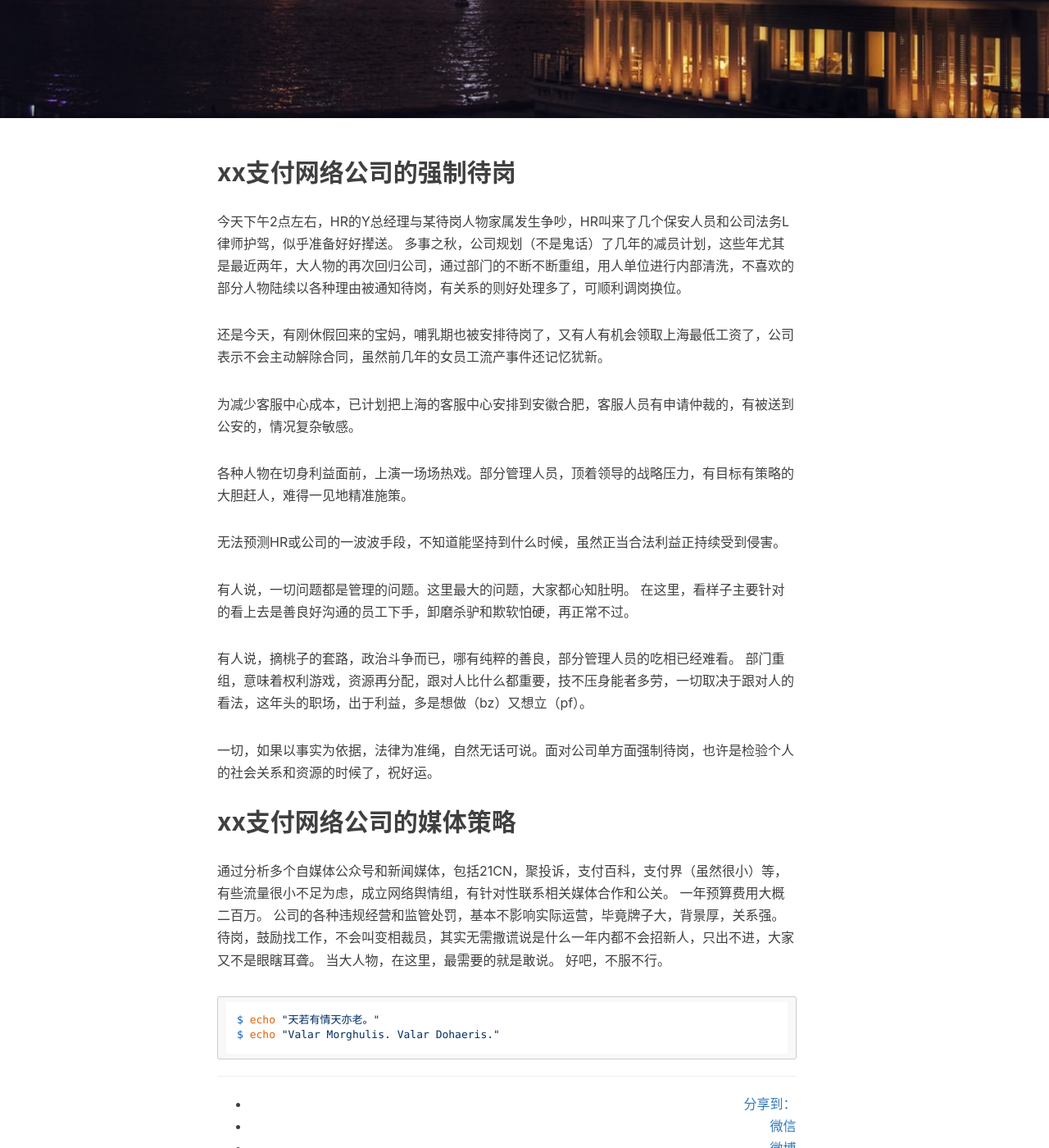
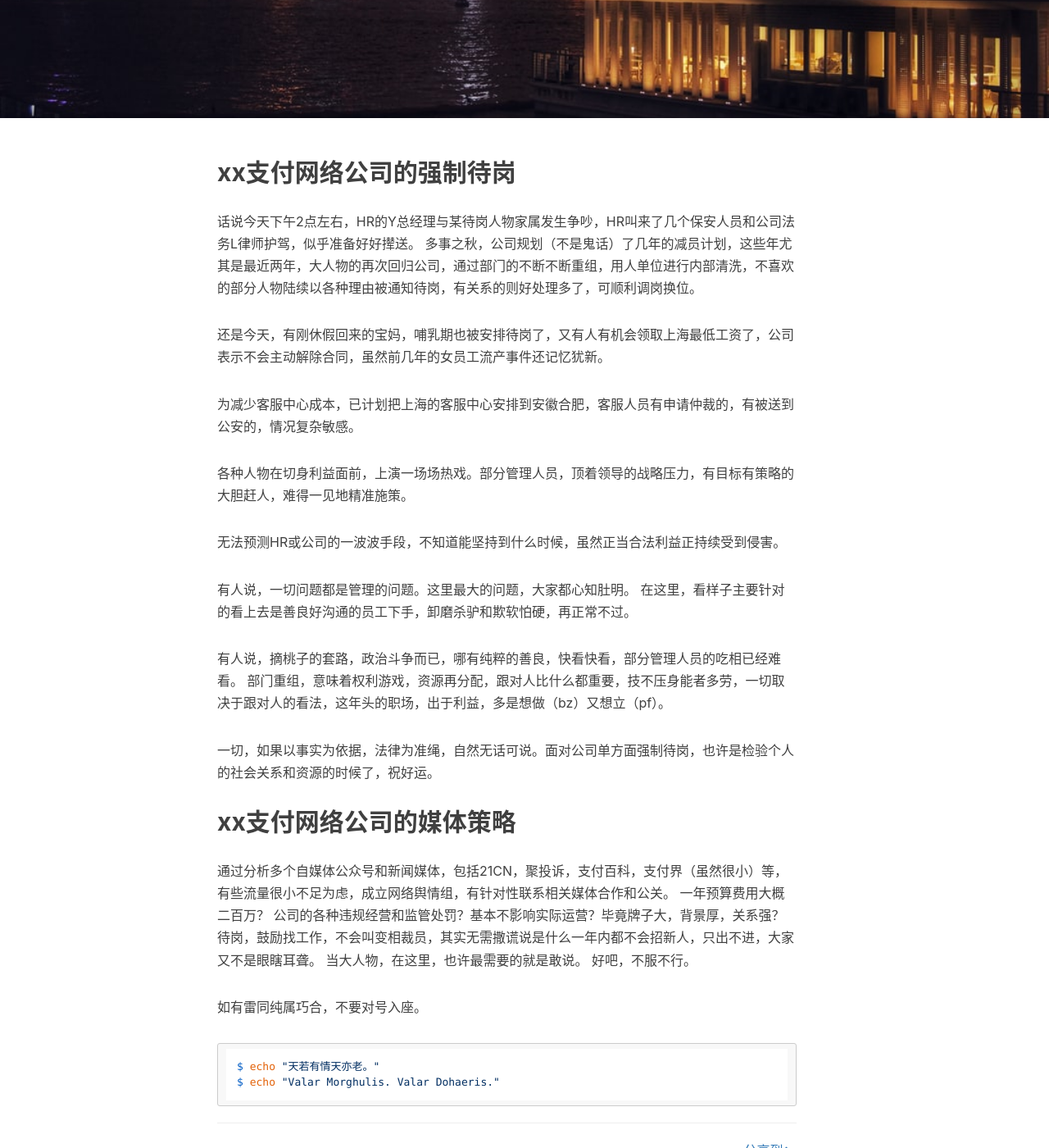
Before and after one commit to yxxy419/yxxy419.github.io, a Jekyll site: the page built from _posts/2020-05-14-quarrel-corp-laid-off-person.markdown, in a window 1280 px wide and 1400 px high, scrolled down 379 px. Shown: the whole window at 82% size. Built offline with Jekyll 4.4.1, drawn with Linux system fonts in a browser that asks for light colours; nearby versions of some CDN libraries; comment, search, counter and statistics services are not loaded.

Commit message:
Update 2020-05-14-quarrel-corp-laid-off-person.markdown

````diff
--- a/_posts/2020-05-14-quarrel-corp-laid-off-person.markdown
+++ b/_posts/2020-05-14-quarrel-corp-laid-off-person.markdown
@@ -11,7 +11,7 @@
 
 ## xx支付网络公司的强制待岗
 
-今天下午2点左右，HR的Y总经理与某待岗人物家属发生争吵，HR叫来了几个保安人员和公司法务L律师护驾，似乎准备好好撵送。
+话说今天下午2点左右，HR的Y总经理与某待岗人物家属发生争吵，HR叫来了几个保安人员和公司法务L律师护驾，似乎准备好好撵送。
 多事之秋，公司规划（不是鬼话）了几年的减员计划，这些年尤其是最近两年，大人物的再次回归公司，通过部门的不断不断重组，用人单位进行内部清洗，不喜欢的部分人物陆续以各种理由被通知待岗，有关系的则好处理多了，可顺利调岗换位。
 
 还是今天，有刚休假回来的宝妈，哺乳期也被安排待岗了，又有人有机会领取上海最低工资了，公司表示不会主动解除合同，虽然前几年的女员工流产事件还记忆犹新。
@@ -26,7 +26,7 @@
 有人说，一切问题都是管理的问题。这里最大的问题，大家都心知肚明。
 在这里，看样子主要针对的看上去是善良好沟通的员工下手，卸磨杀驴和欺软怕硬，再正常不过。
 
-有人说，摘桃子的套路，政治斗争而已，哪有纯粹的善良，部分管理人员的吃相已经难看。
+有人说，摘桃子的套路，政治斗争而已，哪有纯粹的善良，快看快看，部分管理人员的吃相已经难看。
 部门重组，意味着权利游戏，资源再分配，跟对人比什么都重要，技不压身能者多劳，一切取决于跟对人的看法，这年头的职场，出于利益，多是想做（bz）又想立（pf）。
 
 一切，如果以事实为依据，法律为准绳，自然无话可说。面对公司单方面强制待岗，也许是检验个人的社会关系和资源的时候了，祝好运。
@@ -34,11 +34,13 @@
 
 ## xx支付网络公司的媒体策略
 通过分析多个自媒体公众号和新闻媒体，包括21CN，聚投诉，支付百科，支付界（虽然很小）等，有些流量很小不足为虑，成立网络舆情组，有针对性联系相关媒体合作和公关。
-一年预算费用大概二百万。
-公司的各种违规经营和监管处罚，基本不影响实际运营，毕竟牌子大，背景厚，关系强。
+一年预算费用大概二百万？
+公司的各种违规经营和监管处罚？基本不影响实际运营？毕竟牌子大，背景厚，关系强？
 待岗，鼓励找工作，不会叫变相裁员，其实无需撒谎说是什么一年内都不会招新人，只出不进，大家又不是眼瞎耳聋。
-当大人物，在这里，最需要的就是敢说。
+当大人物，在这里，也许最需要的就是敢说。
 好吧，不服不行。
+
+如有雷同纯属巧合，不要对号入座。
 
 ```
 $ echo "天若有情天亦老。"
````
